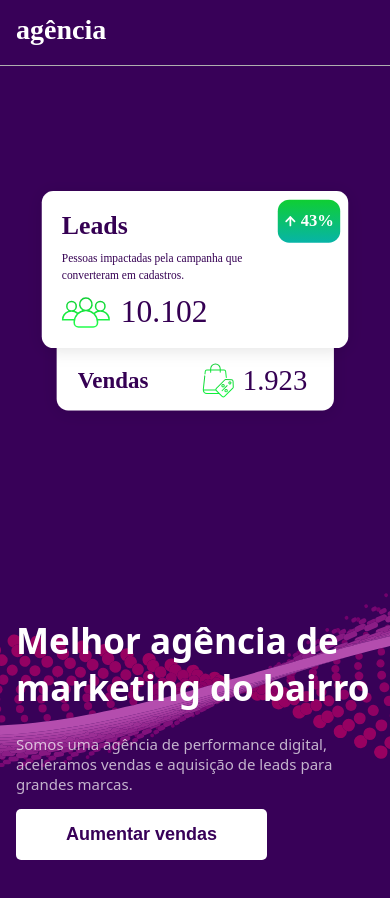
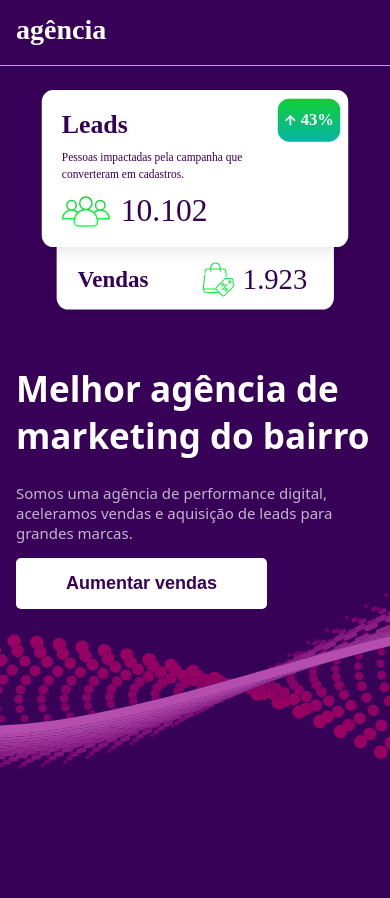
Before and after one commit to GitDavidJr/landing-page, a Next.js app: page / in a window 390 px wide. Shown: the top 898 px of the page. Built offline with nearby package versions, Linux system fonts and the light colour scheme.

Commit message:
feat: ajusta estilo do componente Welcome para melhor responsividade

```diff
--- a/src/components/welcome/index.jsx
+++ b/src/components/welcome/index.jsx
@@ -12,7 +12,7 @@ const Welcome = () => {
                 <Button title="Aumentar vendas" kind="secondary" />
             </div>
             <div className={Styles.divImage}>
-                <Image src={BannerWelcome} alt="Banner Welcome" className={Styles.image}/>
+                <Image src={BannerWelcome} alt="Banner Welcome" className={Styles.image} />
             </div>
         </div>
     )
--- a/src/components/welcome/welcome.module.scss
+++ b/src/components/welcome/welcome.module.scss
@@ -15,6 +15,7 @@
 
   @include Phone {
     grid-template-columns: 1fr;
+    grid-template-rows: max-content;
   }
 }
 
@@ -37,19 +38,18 @@
 
 .image{
   width: 100%;
-  text-align: end;
-//rever daq pra baixo vou mimi, continuar daq minuto 27 aula 7
+  align-items: end;
+  height: auto;
   @include Phone {
     grid-row: 1;
     padding: 0;
     margin: 0;
+
   }
 }
 
 .divImage{
   @include Phone {
-    align-items: center;
-    padding: 0;
-    margin: 0;
+
   }
 }
```
